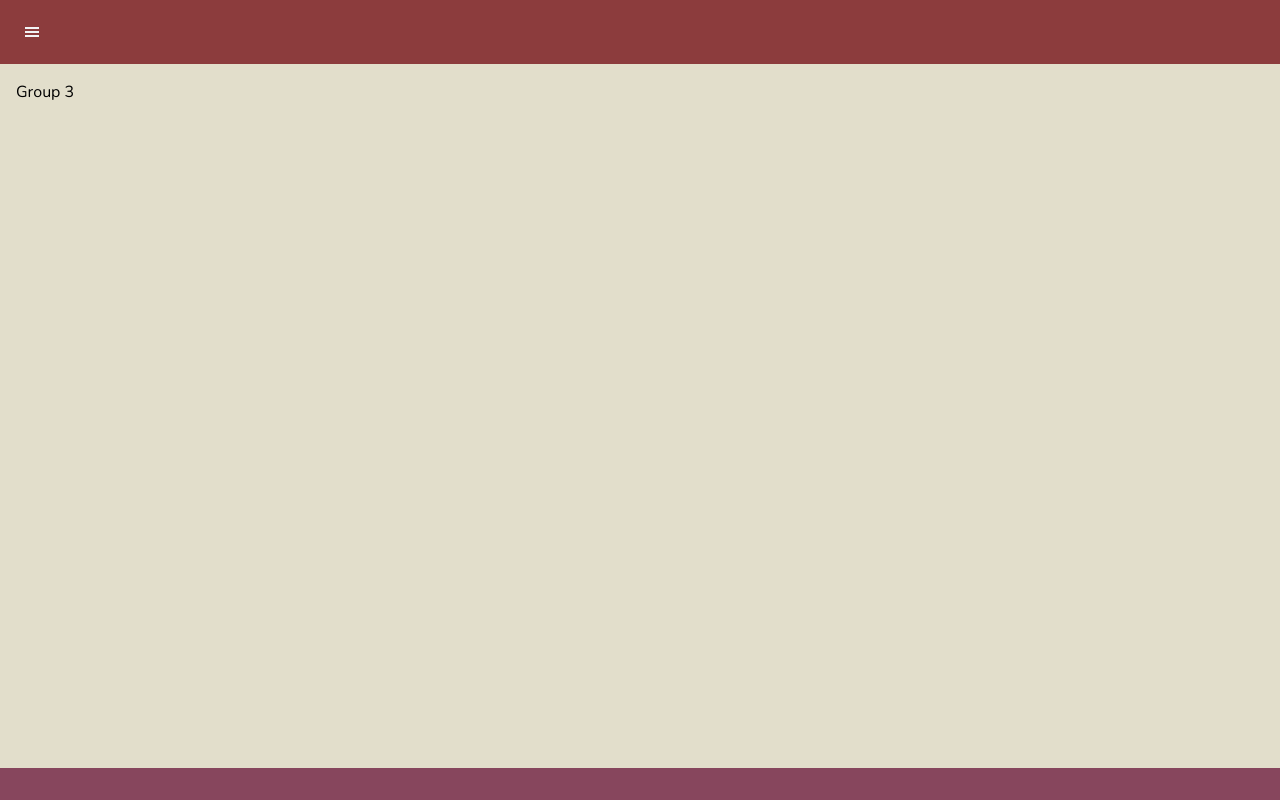
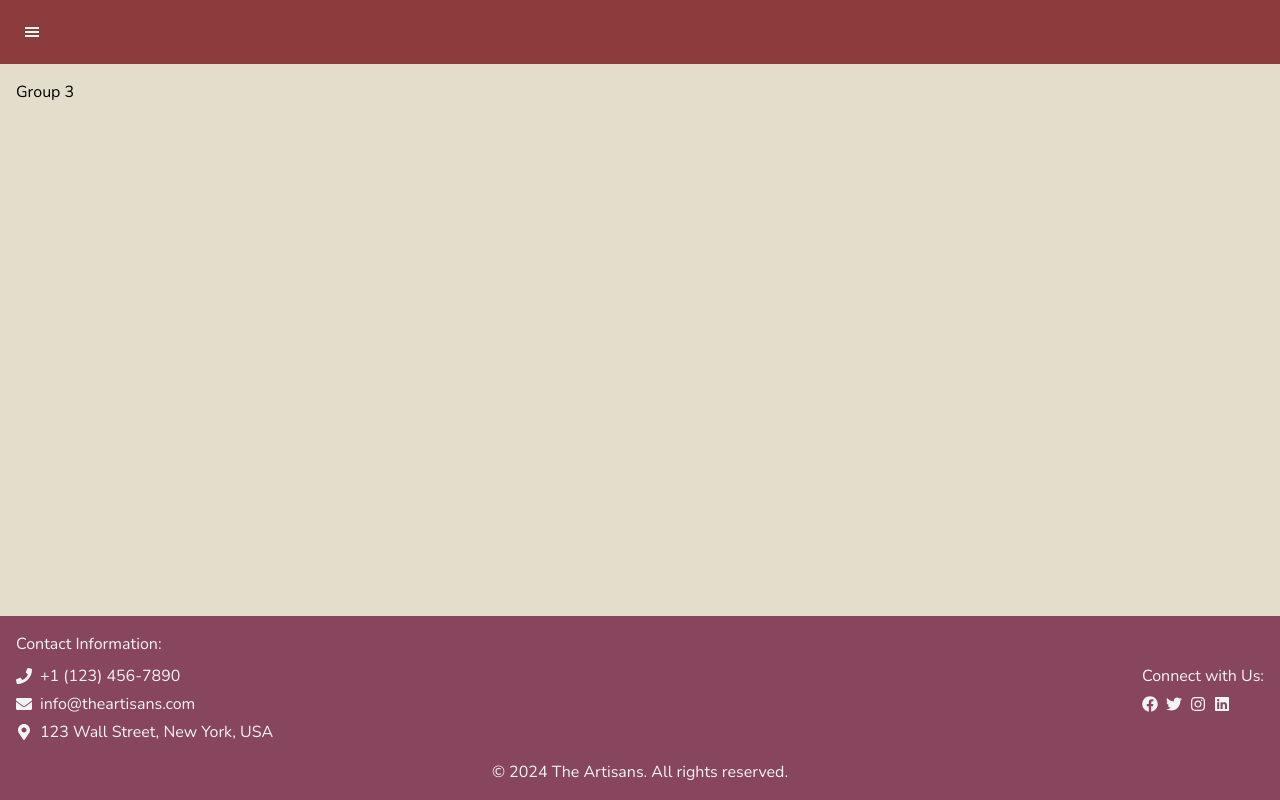
Before and after one commit to MATTALUI/wdd430-group3, a Next.js app: page / in a window 1280 px wide. Built offline with nearby package versions, Linux system fonts and the light colour scheme; no server answers; a web font is replaced by a local one.

Commit message:
Footer proposal

```diff
--- a/src/components/Footer.tsx
+++ b/src/components/Footer.tsx
@@ -1,6 +1,45 @@
+import { FaPhone, FaEnvelope, FaMapMarkerAlt, FaFacebook, FaTwitter, FaInstagram, FaLinkedin } from 'react-icons/fa';
+
 export default function Footer() {
   return (
     <footer className="bg-secondary p-4 text-gray-100">
+      <div className="container mx-auto">
+        <div className="flex justify-between items-center">
+          <div>
+            <p className="mb-2">Contact Information:</p>
+            <div className="flex items-center mb-1">
+              <FaPhone className="mr-2" />
+              <span>+1 (123) 456-7890</span>
+            </div>
+            <div className="flex items-center mb-1">
+              <FaEnvelope className="mr-2" />
+              <span>info@theartisans.com</span>
+            </div>
+            <div className="flex items-center">
+              <FaMapMarkerAlt className="mr-2" />
+              <span>123 Wall Street, New York, USA</span>
+            </div>
+          </div>
+          <div>
+            <p className="mb-2">Connect with Us:</p>
+            <div className="flex">
+              <a href="https://www.facebook.com/example" target="_blank" className="mr-2">
+                <FaFacebook />
+              </a>
+              <a href="https://www.twitter.com/example" target="_blank" className="mr-2">
+                <FaTwitter />
+              </a>
+              <a href="https://www.instagram.com/example" target="_blank" className="mr-2">
+                <FaInstagram />
+              </a>
+              <a href="https://www.linkedin.com/company/example" target="_blank">
+                <FaLinkedin />
+              </a>
+            </div>
+          </div>
+        </div>
+        <p className="text-center mt-4">© 2024 The Artisans. All rights reserved.</p>
+      </div>
     </footer>
   );
 }
```
